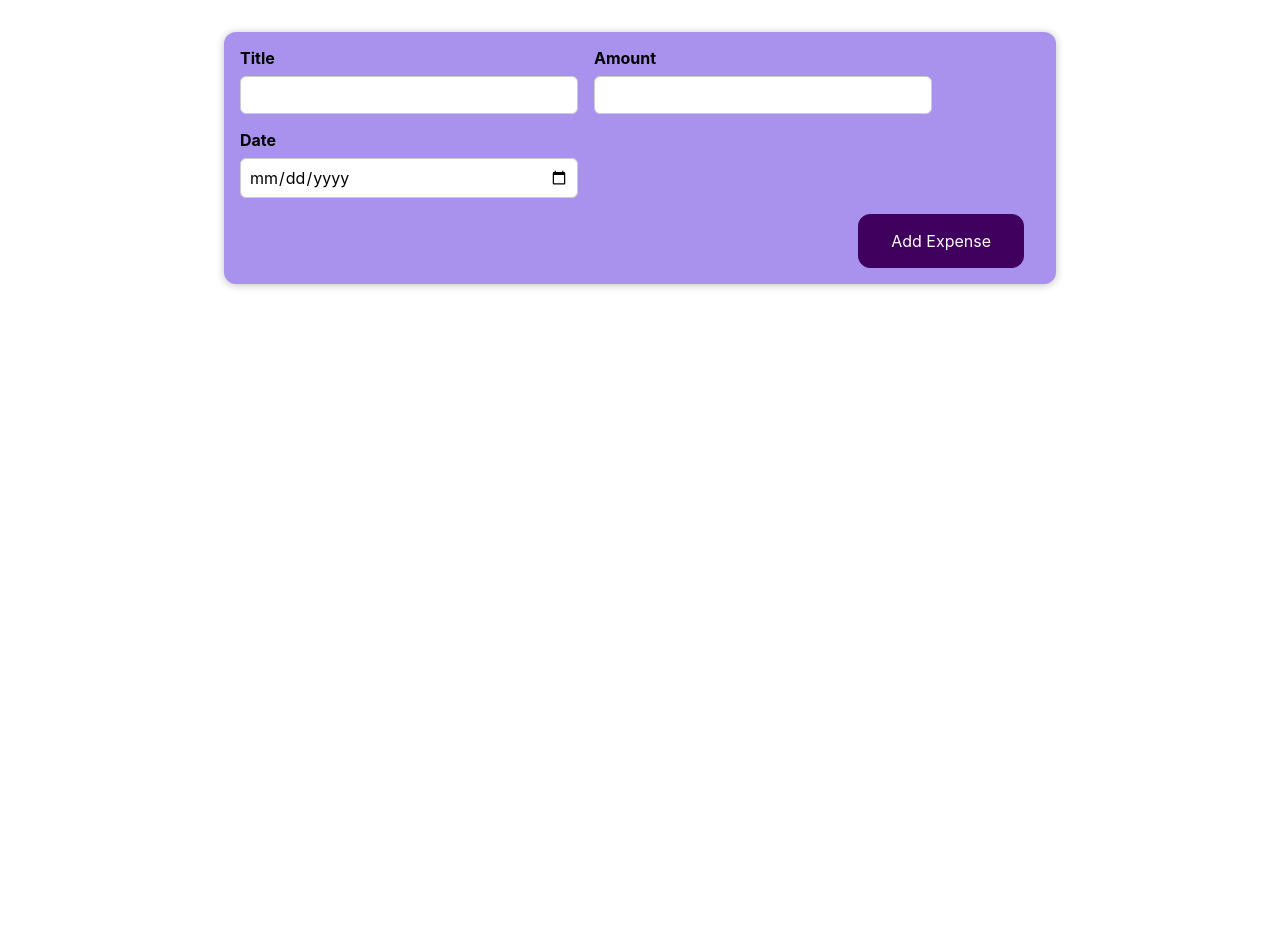
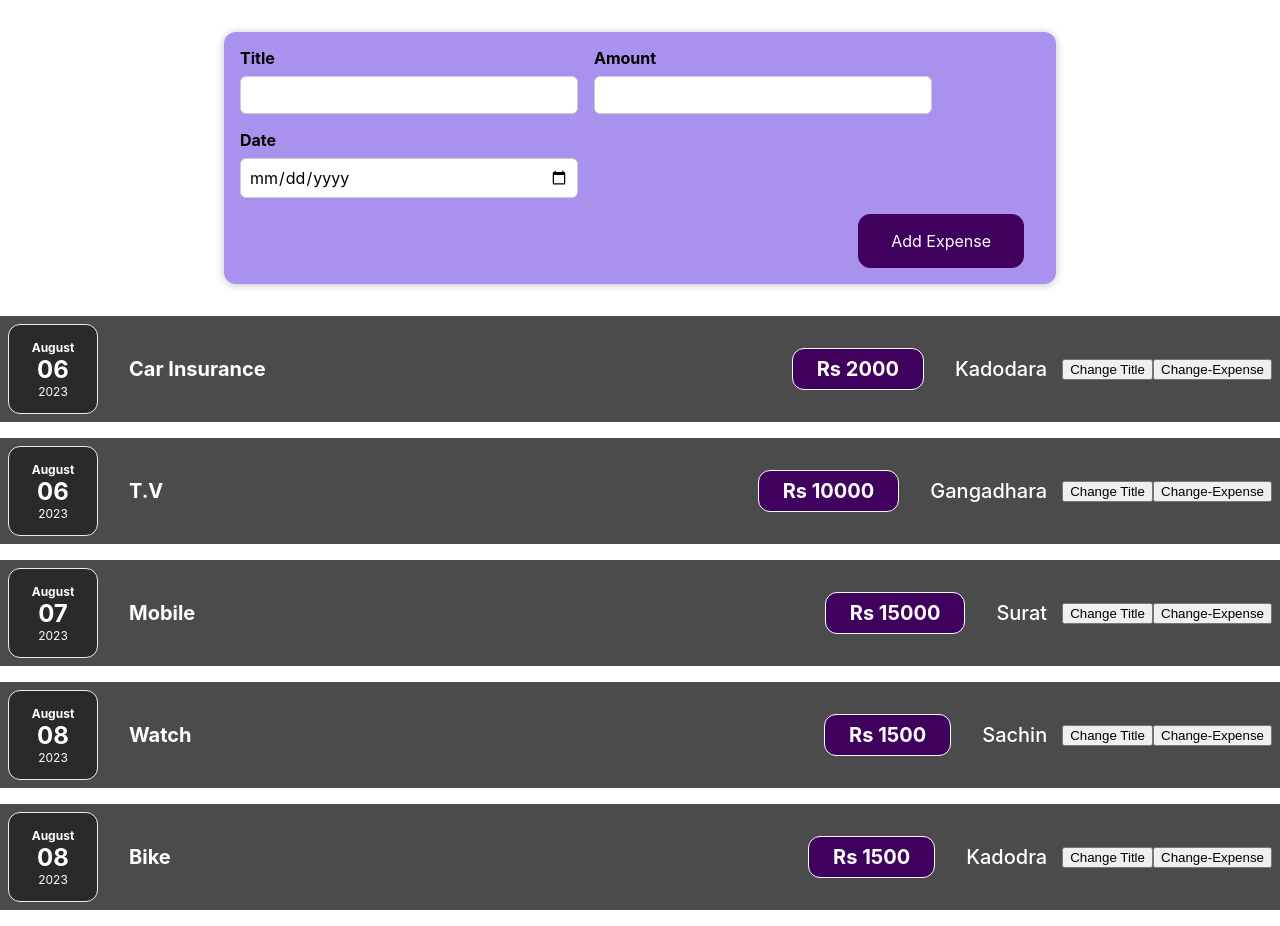
Before and after one commit to vivek5312/Expense-Tracker-with-react, a React (Create React App) app: page / in a window 1280 px wide. Before the commit the page ends 800 px from the top, so only its background shows below. Built offline with nearby package versions, Linux system fonts and the light colour scheme.

Commit message:
Add array to render dynamically

```diff
--- a/src/App.js
+++ b/src/App.js
@@ -2,15 +2,11 @@ import { useState } from "react";
 import NewExpenses from "./NewExpense/NewExpenses";
 import ExpenseItem from "./Components/Expenses/ExpenseItem";
 
-function App(props) {
-  const [enterExpense,setExpense]=useState([]);
-  const AddExpenseHandler = (expenseData) => {
-    setExpense((prevExpenses) => {
-      return [...prevExpenses, expenseData];
-    });
-  };
 
- /*  const expense = [
+
+
+
+   const Dummyexpense = [
     {
       id: "e1",
       title: "Car Insurance",
@@ -47,20 +43,28 @@ function App(props) {
       location:"Kadodra",
     }
   ];
- */
 
+  function App(props) {
+    const [Expense,setExpense]=useState(Dummyexpense);
+    const AddExpenseHandler = (expenseData) => {
+      setExpense((prevExpenses) => {
+        return [...prevExpenses, expenseData];
+      });
+    };
 
   const expenseItem=[];
-  for(let i=0;i<enterExpense.length;i++){
+  for(let i=0;i<Expense.length;i++){
     expenseItem.push(
-    <ExpenseItem title={enterExpense[i].title} amount={enterExpense[i].amount} date={enterExpense[i].date} location={enterExpense[i].location}></ExpenseItem>
+    <ExpenseItem key={Expense[i].id} title={Expense[i].title} amount={Expense[i].amount} date={Expense[i].date} location={Expense[i].location}></ExpenseItem>
   )}
 
 
 
   return (
     <div className="App">
+
      <NewExpenses onAddExpense={AddExpenseHandler}></NewExpenses>
+
      {expenseItem}
 
 
```
